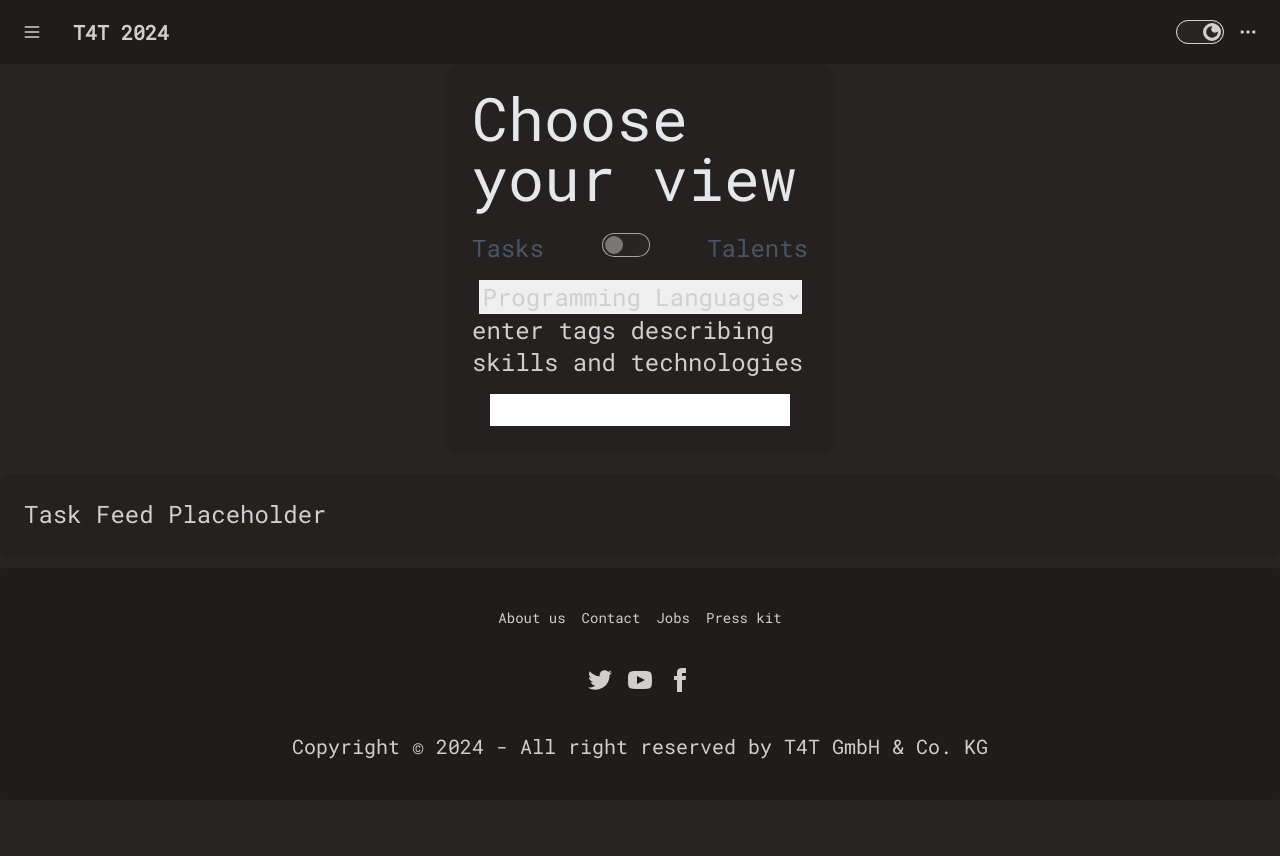
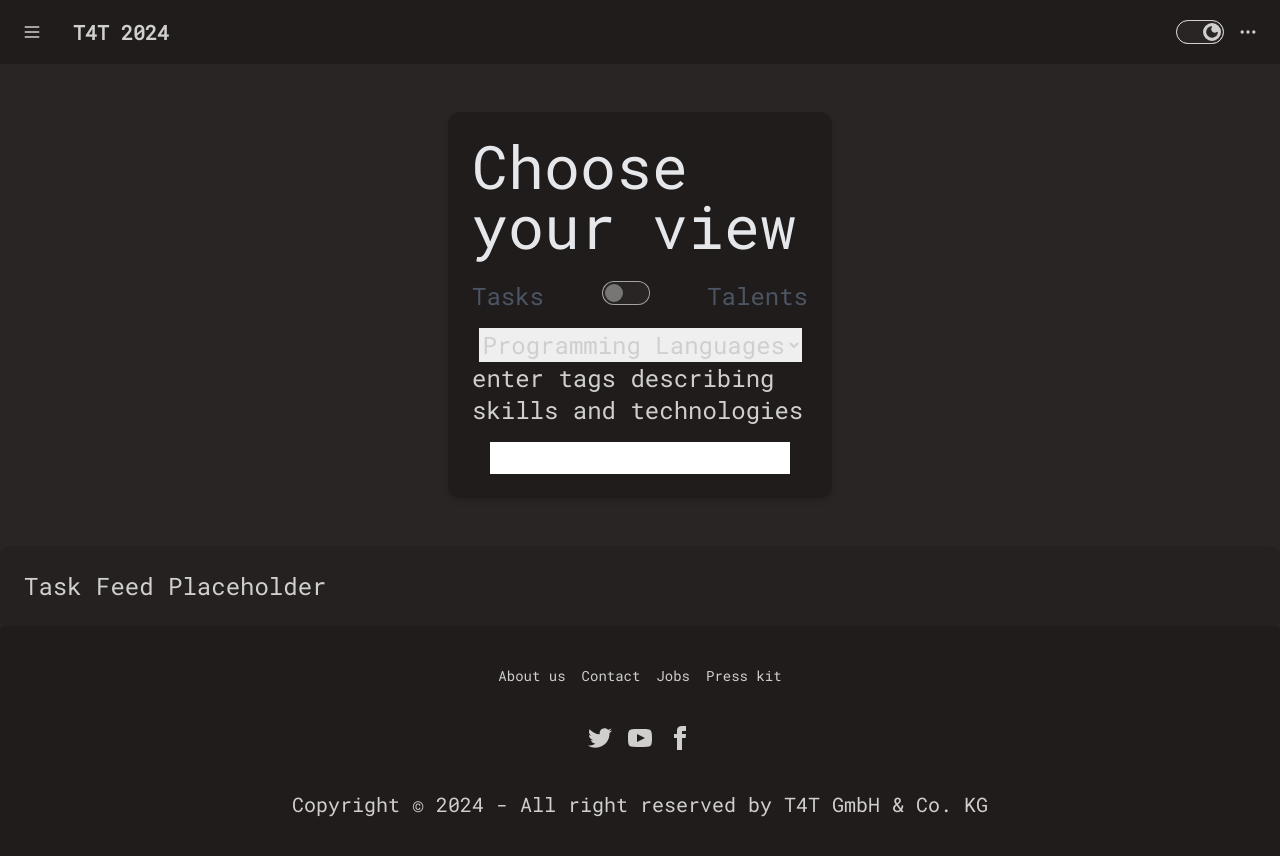
Before and after one commit to M-Halid/T4T-Task-for-Talent, a React (Vite) app in the folder FRONTEND/app/: page /UserHub in a window 1280 px wide. Before the commit the page ends 800 px from the top, so only its background shows below. Built offline with nearby package versions, Linux system fonts and the light colour scheme.

Commit message:
uniformity upggrade: same shadows, colorgrades etc for all cards

```diff
--- a/FRONTEND/app/src/components/Profiles/TalentProfile.jsx
+++ b/FRONTEND/app/src/components/Profiles/TalentProfile.jsx
@@ -71,9 +71,8 @@ const TalentProfile = () => {
 
   return (
     <div className="flex justify-center items-center min-h-screen bg-base-100">
-      <div className="card bg-base-100 shadow-xl">
       <div className="flex-col lg:flex-row-reverse">
-          <div className="card shrink-0 w-full max-w-xxl shadow-2xl bg-base-100">
+        <div className="card shrink-0 w-full max-w-xxl shadow-md bg-base-300 mt-3 mb-10">
           <form className="card-body text-base" onSubmit={handleSubmit}>
             <div className="flex justify-center">
               <div className="w-64 h-64 overflow-hidden relative border-2 border-base-300 rounded-md">
@@ -256,7 +255,6 @@ const TalentProfile = () => {
         </div>
       </div>
     </div>
-    </div>
   );
 };
 
--- a/FRONTEND/app/src/components/Profiles/TaskProfile.jsx
+++ b/FRONTEND/app/src/components/Profiles/TaskProfile.jsx
@@ -50,9 +50,8 @@ const TaskProfile = () => {
 
   return (
     <div className="flex justify-center items-center min-h-screen bg-base-100">
-      <div className="card bg-base-100 shadow-xl">
       <div className="flex-col lg:flex-row-reverse">
-          <div className="card shrink-0 w-full max-w-xxl shadow-2xl bg-base-100">
+        <div className="card shrink-0 w-full max-w-xxl shadow-md bg-base-300 mt-3 mb-3">
           <form className="card-body text-base" onSubmit={handleSubmit}>
             <div className="grid grid-cols-2 gap-x-10">
               {/* Left column */}
@@ -135,7 +134,6 @@ const TaskProfile = () => {
         </div>
       </div>
     </div>
-    </div>
   );
 };
 
--- a/FRONTEND/app/src/components/SignIn/SignIn.jsx
+++ b/FRONTEND/app/src/components/SignIn/SignIn.jsx
@@ -1,6 +1,6 @@
 import { useState, useContext } from "react";
 import { useNavigate } from "react-router-dom";
-import { AuthContext } from '../../App';
+import { AuthContext } from "../../App";
 
 const SignIn = () => {
   const { isLoggedIn, setIsLoggedIn } = useContext(AuthContext);
@@ -17,8 +17,8 @@ const SignIn = () => {
   const navigate = useNavigate();
 
   const loadUser = (data) => {
-    const userInfo = data.user
-    const talent = data.talent.talent
+    const userInfo = data.user;
+    const talent = data.talent.talent;
     setUser({
       id: userInfo._id,
       name: userInfo.name,
@@ -31,7 +31,7 @@ const SignIn = () => {
       id: userInfo._id,
       name: userInfo.name,
       email: userInfo.email,
-      skills:  talent.skills,
+      skills: talent.skills,
       workingFields: talent.workingFields,
       age: talent.age,
       gender: talent.age,
@@ -39,7 +39,7 @@ const SignIn = () => {
       background: talent.background,
       resume: null,
       portfolio: talent.portfolio,
-      github:  talent.github,
+      github: talent.github,
       linkedin: talent.linkedin,
       education: talent.education,
       certifications: talent.certifications,
@@ -85,9 +85,8 @@ const SignIn = () => {
   };
 
   return (
-    <div className="card bg-base-100 shadow-xl ">
-      <div className="hero-content flex-col lg:flex-row-reverse ">
-        <div className="card shrink-0 w-full max-w-md  shadow-2xl bg-base-100">
+    <div className="flex justify-center items-center min-h-screen">
+      <div className="card bg-base-300 shadow-md flex-col shrink-0 w-full max-w-md">
         <form className="card-body" onSubmit={handleSignIn}>
           <div className="form-control">
             <label className="label">
@@ -126,7 +125,6 @@ const SignIn = () => {
         </form>
       </div>
     </div>
-    </div>
   );
 };
 
--- a/FRONTEND/app/src/components/SignUp/SignUp.jsx
+++ b/FRONTEND/app/src/components/SignUp/SignUp.jsx
@@ -38,9 +38,8 @@ const SignUp = () => {
   };
 
   return (
-    <div className="card bg-base-100 shadow-xl flex-col">
-      <div className="hero-content flex-col lg:flex-row-reverse">
-        <div className="card shrink-0 w-full max-w-md  shadow-2xl bg-base-100">
+    <div className="flex justify-center items-center min-h-screen">
+      <div className="card bg-base-300 shadow-md flex-col shrink-0 w-full max-w-md">
         <form className="card-body" onSubmit={handleRegister}>
           <div className="form-control">
             <label className="label">
@@ -98,7 +97,6 @@ const SignUp = () => {
         </form>
       </div>
     </div>
-    </div>
   );
 };
 
--- a/FRONTEND/app/src/components/UserHub/UserHub.jsx
+++ b/FRONTEND/app/src/components/UserHub/UserHub.jsx
@@ -26,8 +26,9 @@ const UserHub = () => {
   };
 
   return (
-    <div className="bg-base-100">
-      <div className="p-6 max-w-sm mx-auto bg-base-200 rounded-xl shadow-md flex flex-col items-center space-y-4">
+    <div>
+      <div className="flex justify-center items-center pt-12 pb-12 bg-base-100">
+        <div className="p-6 max-w-sm bg-base-300 rounded-xl shadow-md flex flex-col items-center justify-center space-y-4">
           <h2 className="text-primary mb-2">Choose your view</h2>
           <div className="flex items-center justify-between w-full">
             <span className="text-secondary">{showTasksLabel}</span>
@@ -43,7 +44,9 @@ const UserHub = () => {
           </div>
           <TagInput handleTagSelect={handleTagSelect} />
         </div>
-      <div className="w-8/10 mx-auto p-6 bg-base-200 rounded-xl shadow-md mt-6">
+      </div>
+
+      <div className="w-8/10 mx-auto p-6 bg-base-200 rounded-xl shadow-md">
         {showTasks ? <TaskFeed /> : <FreelancerFeed />}
       </div>
     </div>
```
Lines whose indentation alone changed are shown as unchanged.
